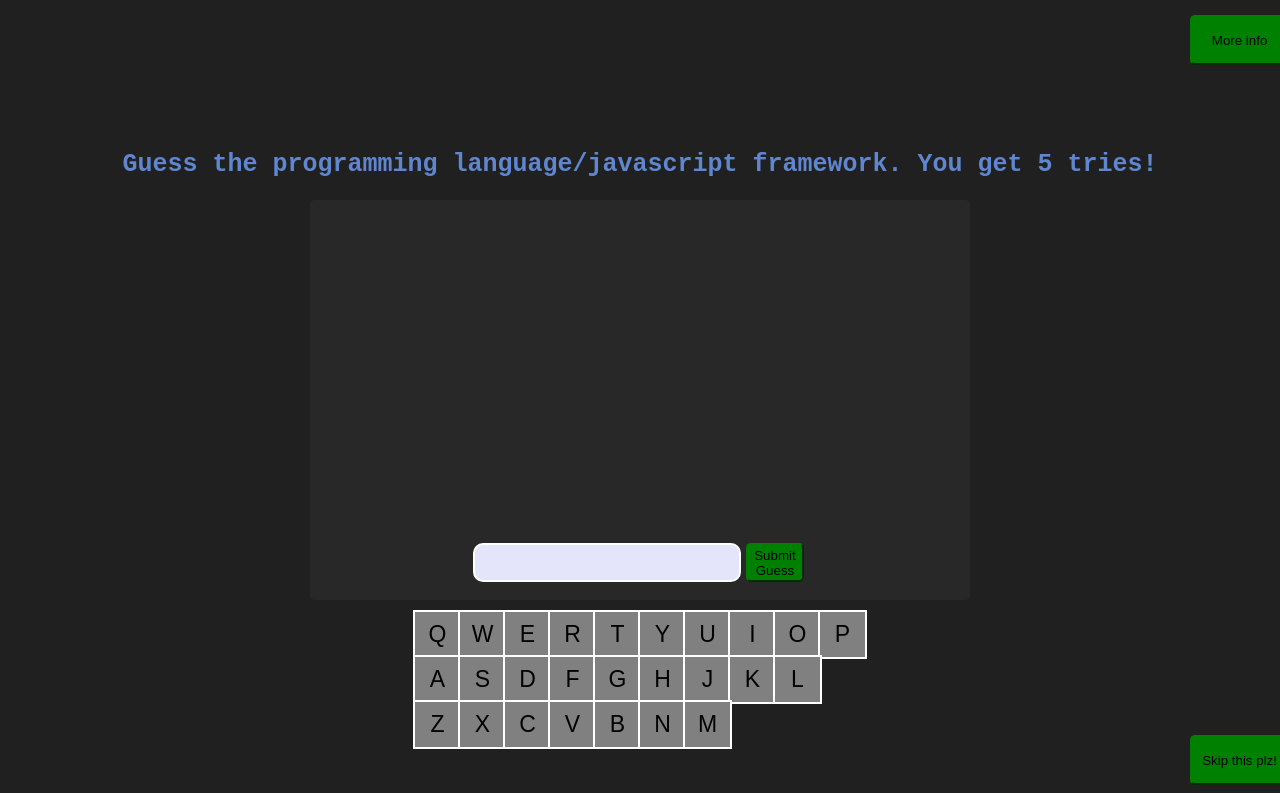
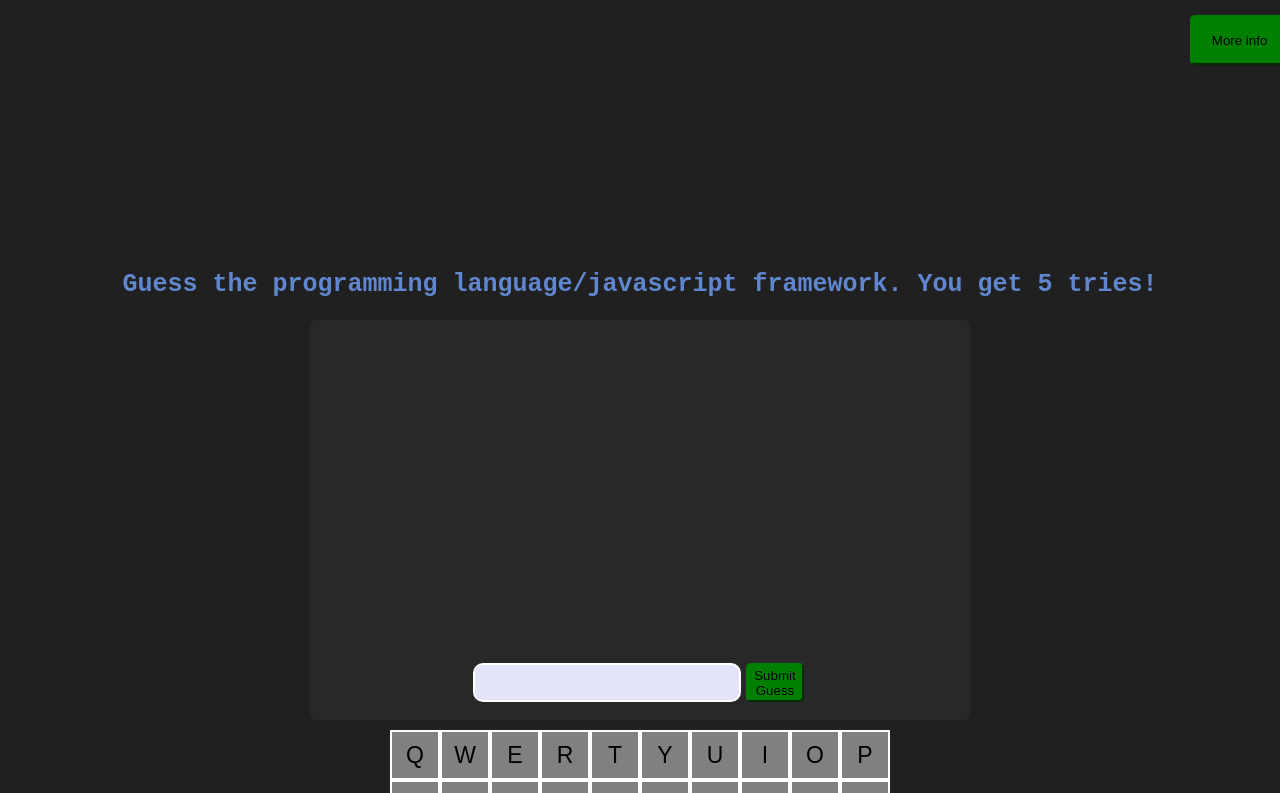
Before and after one commit to DarioKillenberger/portfolio_website, a React (Create React App) app: page /wordGuess in a window 1280 px wide. Shown: the top 793 px of the page. Built offline with nearby package versions, Linux system fonts and the light colour scheme.

Commit message:
made word guess keyboard typeable

```diff
--- a/src/css/App.css
+++ b/src/css/App.css
@@ -12,7 +12,7 @@
   display: grid;
   grid-template-columns: minmax(20px, 1fr) auto minmax(20px, 1fr);
   grid-template-rows: minmax(13vw, 1fr) auto minmax(100px, 1fr);
-  height: 100vh;
+  min-height: 100vh;
   background-color: #202020;
    /*font-family:monospace;
   color: #61dafb;
--- a/src/css/WordGuesser.css
+++ b/src/css/WordGuesser.css
@@ -68,16 +68,16 @@
     display: grid;
     grid-column: 2 / 2;
     grid-row: 3 / 3;
-    grid-template-columns: repeat(10, 45px);
-    grid-template-rows: repeat(6, 45px);
+    grid-template-columns: repeat(10, 50px);
+    grid-template-rows: repeat(6, 50px);
     justify-self: center;
     align-self: flex-start;
     margin: 10px;
 }
 
 .charDisplayKeyboard {
-    height: 45px;
-    width: 45px;
+    height: 50px;
+    width: 50px;
     margin: 0px;
     padding: 0px;
     justify-self: center;
--- a/src/page_components/WordGuesser.tsx
+++ b/src/page_components/WordGuesser.tsx
@@ -1,43 +1,40 @@
 import { Interface } from "readline";
 import { useState, useEffect, useRef } from 'react';
 import '../css/WordGuesser.css';
+
+//TODO: Make the error alert pop over not inline, create winning/losing screen which also reveals word
 
 function WordGuesser() {
     const [guessResult, setGuessResult] = useState<JSX.Element[]>([]);
     const [guessResultKeyboard, setGuessResultKeyboard] = useState<JSX.Element[]>([]);
     const [wordGuess, setWordGuess] = useState<string>("");
     const [alertVisible, setAlertVisible] = useState<boolean>(false);
-
     const [keyboardCharColour, setKeyboardCharColour] = useState<CharColour[]>([]);
-
 
     const alertText = useRef("")
     const rowNum = useRef(1);
     const answer = useRef("");
-
     const answerPool =
     [
         "ADA", "ALGOL", "APL", "ASSEMBLY", "AUTOHOTKEY", "AUTOIT", "BASIC", "BATCH", "C", "COBOL", "C++", "C#", "CLOJURE",
-        "CoffeeScript", "LISP", "CRYSTAL", "CSS", "DART", "DELPHI", "EIFFEL", "ELIXIR", "ELM", "ERLANG", "F#",
+        "LISP", "CRYSTAL", "CSS", "DART", "DELPHI", "EIFFEL", "ELIXIR", "ELM", "ERLANG", "F#",
         "FACTOR", "FORTH", "FORTRAN", "GO", "GROOVY", "HASKELL", "HTML", "JAVA", "JAVASCRIPT", "JULIA", "KOTLIN", "LUA",
         "MATLAB", "NIM","OCAML","PASCAL","PERL","PHP","POWERSHELL","PROLOG","PYTHON","R","RUBY","RUST",
         "SCALA","SCHEME","SCRATCH","SMALLTALK","SQL","SWIFT","ANGULAR","REACT","VUE.JS","EMBER.JS","MITHRIL","NODE.JS",
         "POLYMER","SVELTE","EXPRESS.JS","NEXT.JS","MOCHA", "TYPESCRIPT"
-    ]
+    ] // the words list is made up of programming languages, as well as major javascript frameworks. All words are between one and ten characters long.
 
-    // the words list is made up of programming languages, as well as major javascript frameworks. All words are between one and ten characters long.
     const resultArr: Array<CharColour> = [];
+    const blue = "#818dcd";
+    const brown = "#E97451";
+    const grey = "grey";
+    const black = "#313131"
 
     interface CharColour {
         char: string;
         colour: string;
         rowNumber: number;
     }
-
-    const blue = "#818dcd";
-    const brown = "#E97451";
-    const grey = "grey";
-    const black = "#313131"
 
     useEffect(() => {
         const randomNum = Math.floor(Math.random() * (answerPool.length));
@@ -49,8 +46,8 @@ function WordGuesser() {
         const keyArr: Array<CharColour> = [];
         const alphabet = [
             "Q","W","E","R","T","Y","U","I","O","P",
-            "A","S","D","F","G","H","J","K","L",
-            "Z","X","C","V","B","N","M"
+            "A","S","D","F","G","H","J","K","L","del",
+            "Z","X","C","V","B","N","M", ".","","clr"
         ];
 
         for (let i = 0; i < alphabet.length; i++) {
@@ -69,7 +66,7 @@ function WordGuesser() {
                 }
             }
 
-            if (i > 18) {
+            if (i > 19) {
                 rowNumber = 3;
             }
             else if (i > 9) {
@@ -86,15 +83,27 @@ function WordGuesser() {
                     rowNumber: rowNumber,
                 }
             );
-
         }
 
         const keyboard = keyArr.map((charColour) =>
-            <input type="text" value={charColour.char} className="charDisplayKeyboard" disabled={true} style={{backgroundColor: charColour.colour, gridRow: charColour.rowNumber}}/>
+            <button className="charDisplayKeyboard"  onClick={() => setInputField(charColour.char)} style={{backgroundColor: charColour.colour, gridRow: charColour.rowNumber}}>{charColour.char}</button>
         )
 
         setGuessResultKeyboard(keyboard);
     }, [wordGuess])
+
+    function setInputField(char:string) {
+        console.log("Setting input field to: " + char);
+        if (char === "del") {
+            setWordGuess(wordGuess.slice(0, -1));
+        }
+        else if (char === "clr") {
+            setWordGuess("");
+        }
+        else {
+            setWordGuess(wordGuess + char);
+        }
+    }
 
     function categorizeChars() {
         let tempAnswer = answer.current.toUpperCase();
--- a/src/pages/StartPage/StartPage.tsx
+++ b/src/pages/StartPage/StartPage.tsx
@@ -1,5 +1,5 @@
 import '../../css/StartPage.css';
-import { useState } from 'react';
+import { useEffect, useState } from 'react';
 import SkipPage from '../SkipPage/SkipPage';
 import { insertStrike, moveStrike, slideTransition } from '../../utils/textTransitions';
 import parse from 'html-react-parser';
@@ -16,6 +16,10 @@ function StartPage() {
   function clickHandle() {
     // alert('Would you really be the one to miss the show?');
   }
+
+  useEffect(() => {
+    changeText();
+  }, [])
 
   const changeText = async () => {
     const professionArr = ["Software Engineering Student", "Cycling Enthusiast",
```
